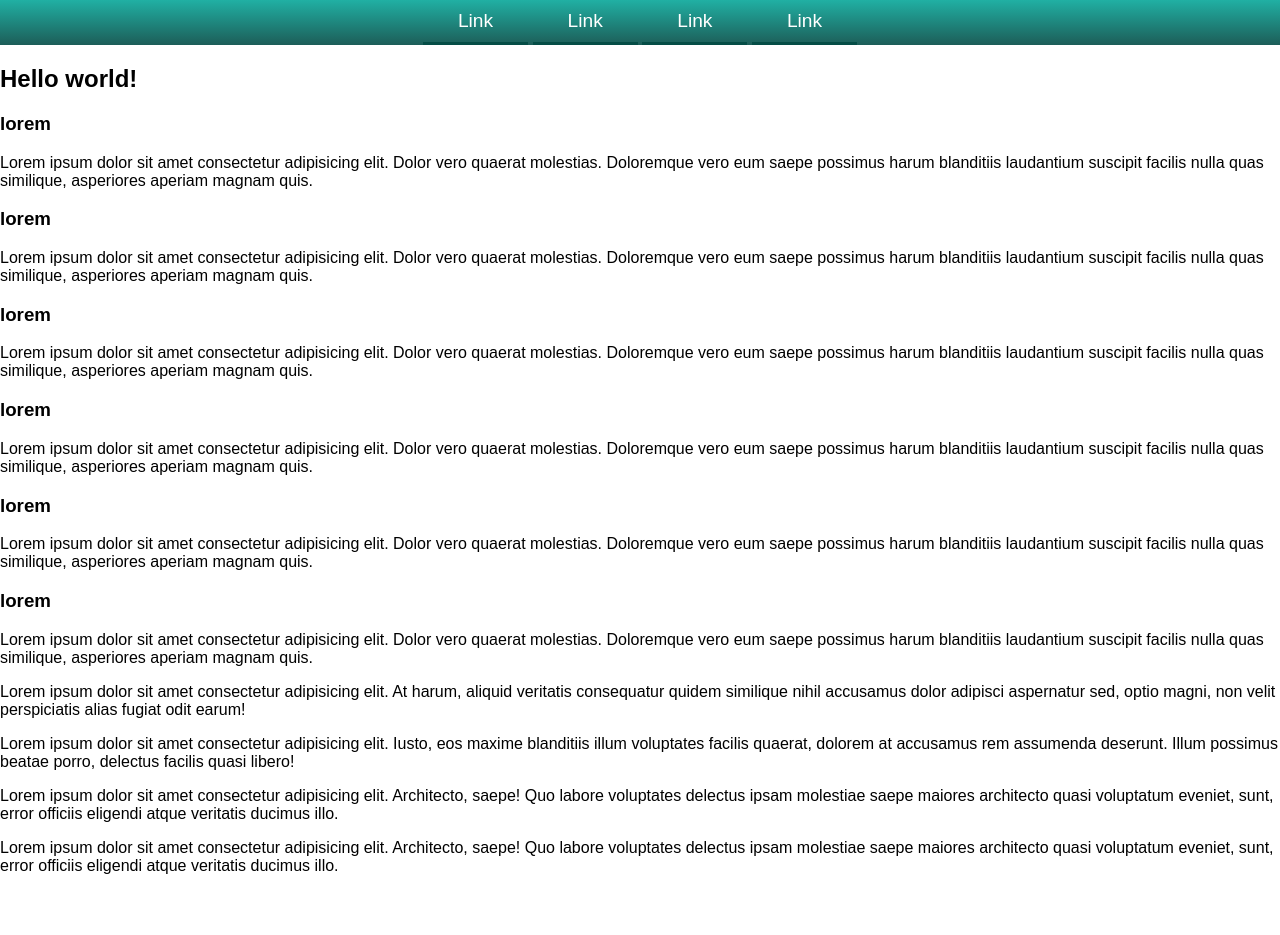
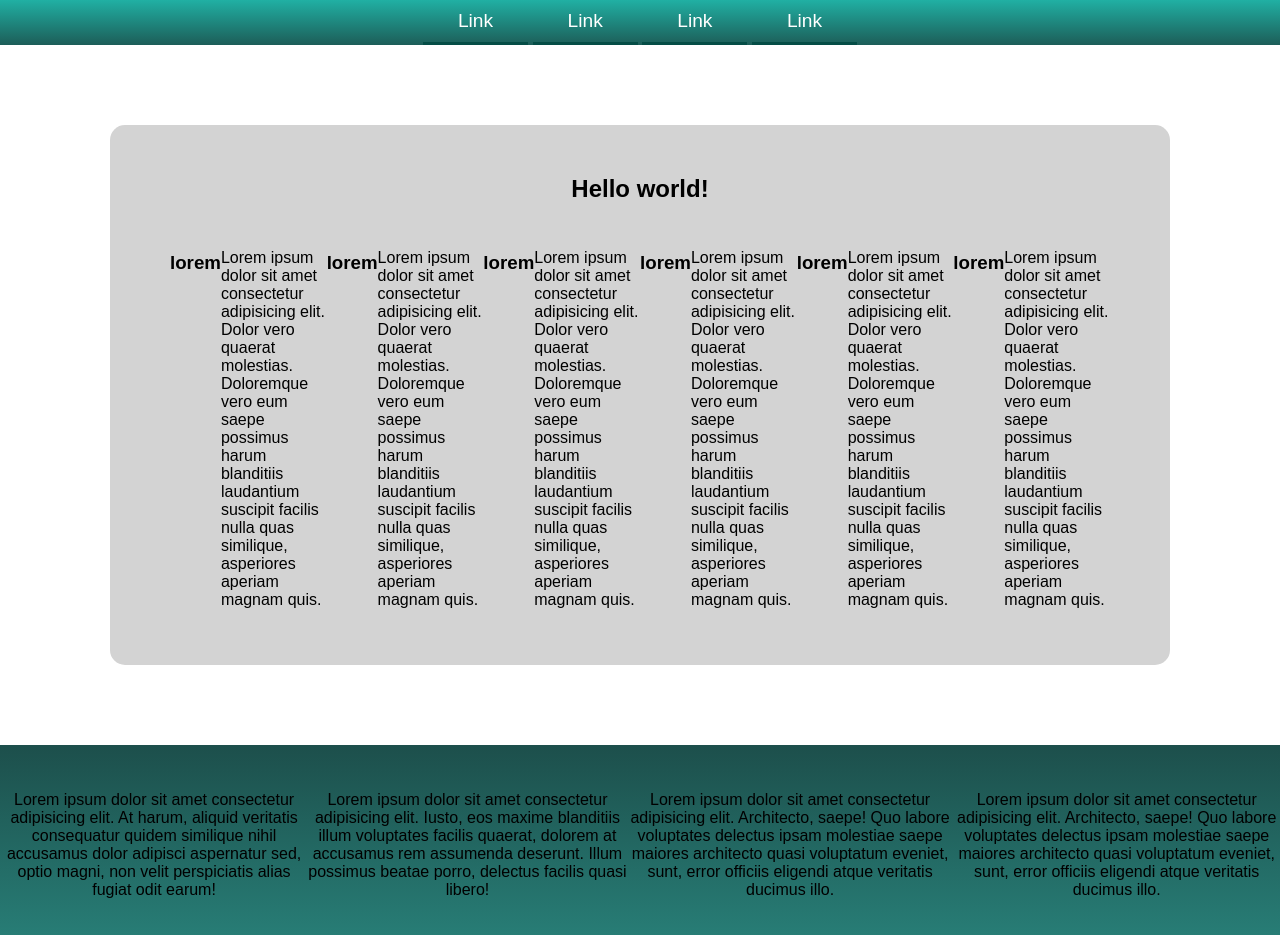
Before and after one commit to Sergeityshchenko/Responsive-Page, a plain HTML site: page index.html in a window 1280 px wide. Before the commit the page ends 891 px from the top, so only its background shows below. Drawn offline with Linux system fonts and the light colour scheme.

Commit message:
Added stylization for section and footer

```diff
--- a/styles.css
+++ b/styles.css
@@ -1,6 +1,6 @@
 body {
   font-family: sans-serif;
-  margin: 0px auto;
+  margin: 0px;
   padding: 0px;
 }
 
@@ -43,3 +43,34 @@ nav ul li a {
 nav ul li a:hover{
   color: white;
 }
+
+header {
+  text-align: center;
+}
+
+header h1 {
+  font-weight: bold;
+}
+
+section {
+  width: 1000px;
+  background-color: lightgrey;
+  margin: 80px auto;
+  padding: 30px;
+  border-radius: 15px;
+
+}
+
+section .content {
+ padding: 10px 30px 10px 30px;
+ display: flex;
+}
+
+#footer {
+  padding-top: 30px;
+  padding-bottom: 20px;
+  text-align: center;
+  background: linear-gradient(  180deg, #033b37e5, #0f6e66e5);
+  display: flex;
+  justify-content: center;
+}
```
